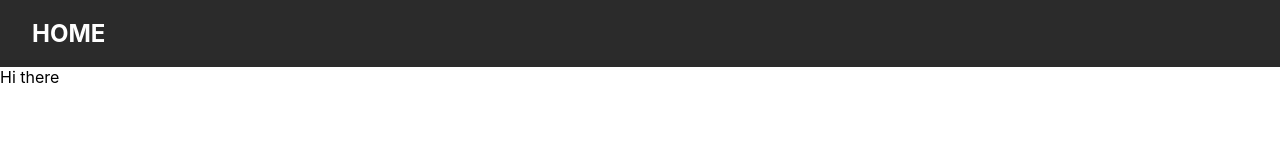
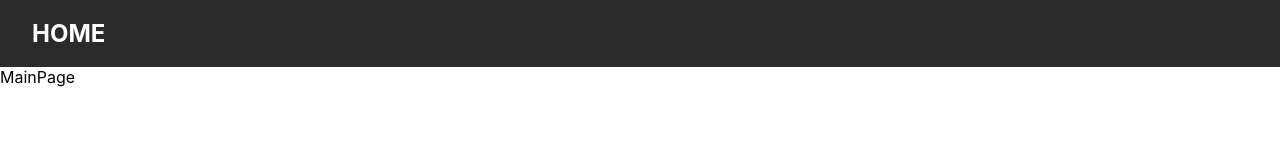
Before and after one commit to Gnorbi951/tidbit_gift, a React (Create React App) app in the folder frontend/: page / in a window 1280 px wide. Shown: the top 160 px of the page. Built offline with nearby package versions, Linux system fonts and the light colour scheme.

Commit message:
Add MainPage

```diff
--- a/frontend/src/App.js
+++ b/frontend/src/App.js
@@ -1,13 +1,14 @@
 import React from 'react';
 import { BrowserRouter as Router, Route } from "react-router-dom";
 import NavBar from "./Components/NavBar";
+import MainPage from "./Components/MainPage";
 
 function App() {
   return (
     <div className="App">
         <Router>
             <NavBar />
-            <div>Hi there</div>
+            <Route exact path={"/"} component={MainPage} />
         </Router>
     </div>
   );
--- /dev/null
+++ b/frontend/src/Components/MainPage.js
@@ -0,0 +1,13 @@
+import React from "react";
+
+const MainPage = () => {
+
+    return(
+        <React.Fragment>
+            MainPage
+        </React.Fragment>
+    )
+
+}
+
+export default MainPage;
```
